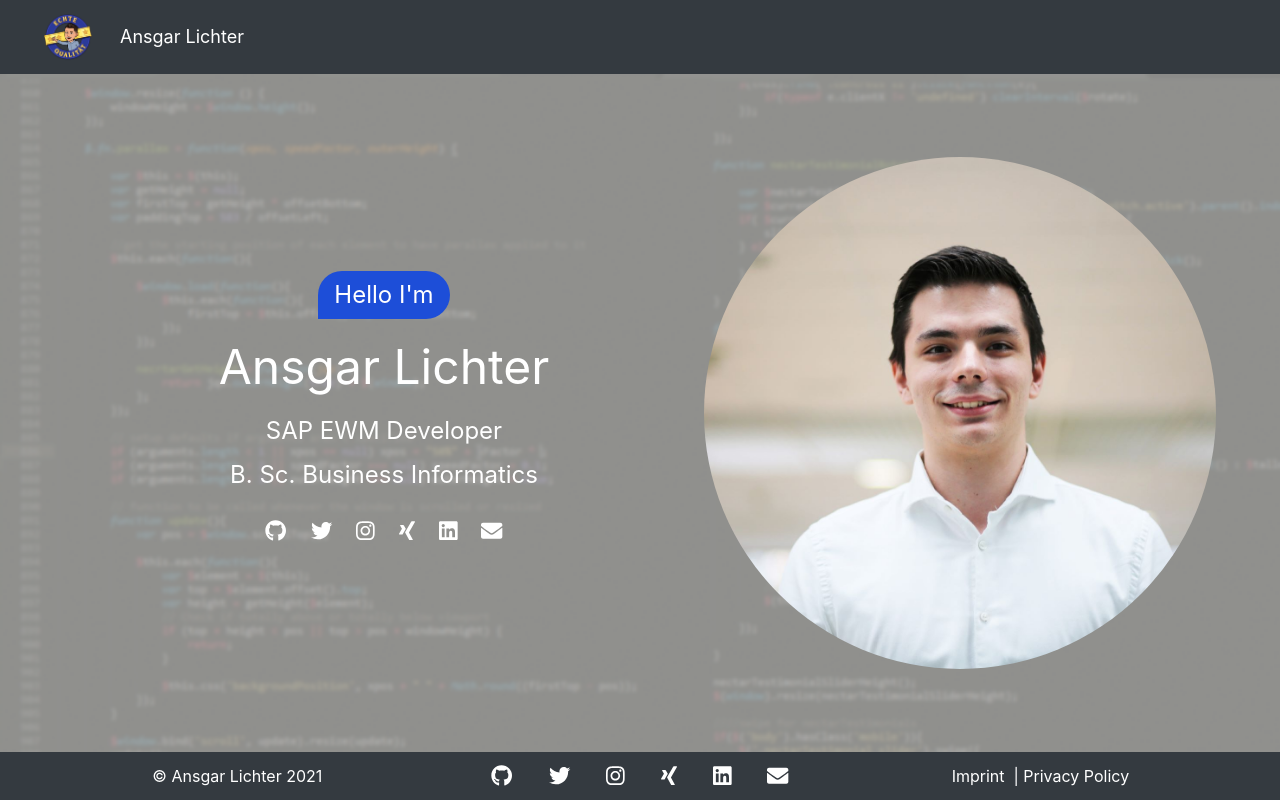
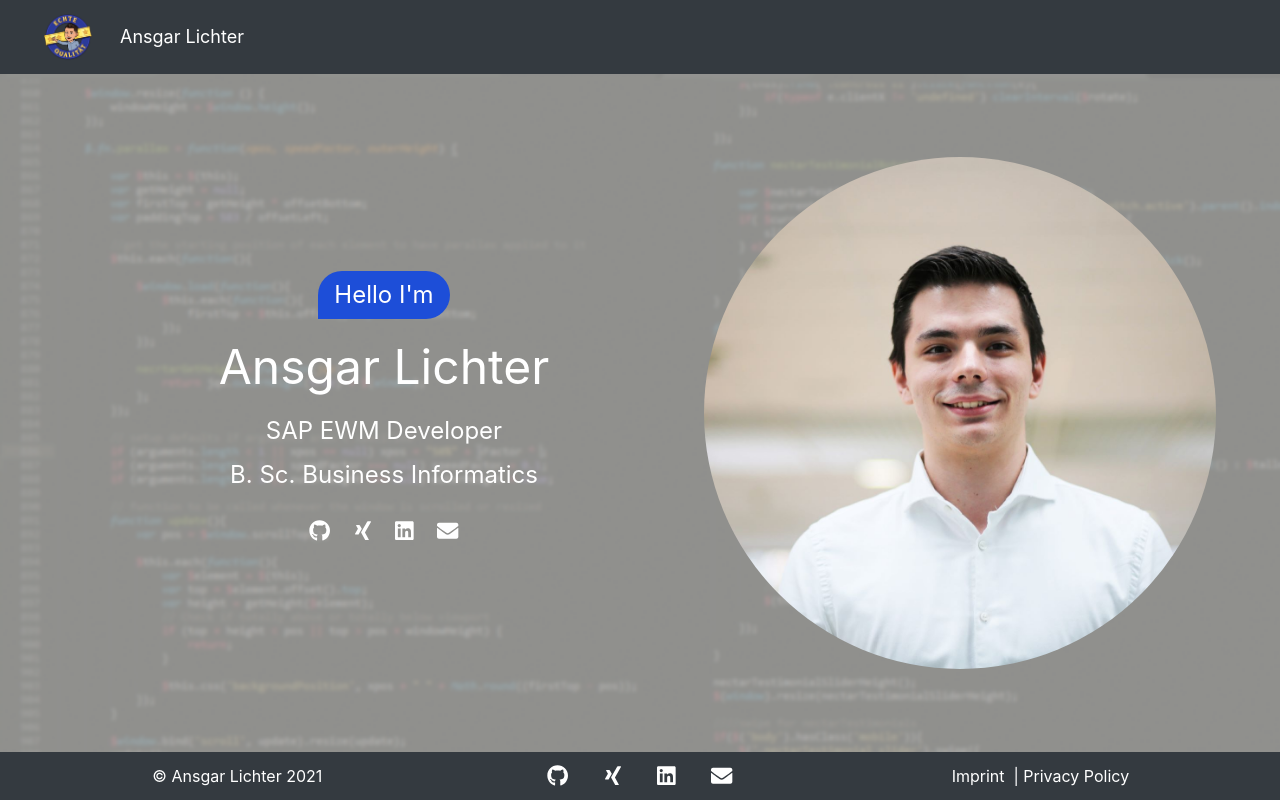
Before and after one commit to AnsgarLichter/homepage, a Vue app: page / in a window 1280 px wide. Built offline with nearby package versions, Linux system fonts and the light colour scheme.

Commit message:
Remove twitter and instagram icons

```diff
--- a/src/components/Footer.vue
+++ b/src/components/Footer.vue
@@ -12,14 +12,6 @@
           <SocialIcon
             href="https://github.com/AnsgarLichter"
             :icon="{ prefix: 'fab', name: 'github' }"
-          />
-          <SocialIcon
-            href="https://twitter.com/ansgarlichter"
-            :icon="{ prefix: 'fab', name: 'twitter' }"
-          />
-          <SocialIcon
-            href="https://www.instagram.com/_ansgar_l/"
-            :icon="{ prefix: 'fab', name: 'instagram' }"
           />
           <SocialIcon
             href="https://www.xing.com/profile/Ansgar_Lichter"
--- a/src/fontAwesomeIcons.js
+++ b/src/fontAwesomeIcons.js
@@ -2,9 +2,7 @@ import { FontAwesomeIcon } from "@fortawesome/vue-fontawesome";
 import { library } from "@fortawesome/fontawesome-svg-core";
 
 import {
-  faTwitter,
   faGithub,
-  faInstagram,
   faXing,
   faLinkedin
 } from "@fortawesome/free-brands-svg-icons";
@@ -25,8 +23,6 @@ import {
 
 library.add(faXing);
 library.add(faGithub);
-library.add(faTwitter);
-library.add(faInstagram);
 library.add(faLinkedin);
 library.add(faGraduationCap);
 library.add(faCalendar);
--- a/src/views/Intro.vue
+++ b/src/views/Intro.vue
@@ -28,20 +28,6 @@
             <SocialIcon
               href="https://github.com/AnsgarLichter"
               :icon="{ prefix: 'fab', name: 'github' }"
-              :customClasses="[
-                'animate__animated animate__bounceInDown animate__delay-3s',
-              ]"
-            />
-            <SocialIcon
-              href="https://twitter.com/ansgarlichter"
-              :icon="{ prefix: 'fab', name: 'twitter' }"
-              :customClasses="[
-                'animate__animated animate__bounceInDown animate__delay-3s',
-              ]"
-            />
-            <SocialIcon
-              href="https://www.instagram.com/_ansgar_l/"
-              :icon="{ prefix: 'fab', name: 'instagram' }"
               :customClasses="[
                 'animate__animated animate__bounceInDown animate__delay-3s',
               ]"
```
